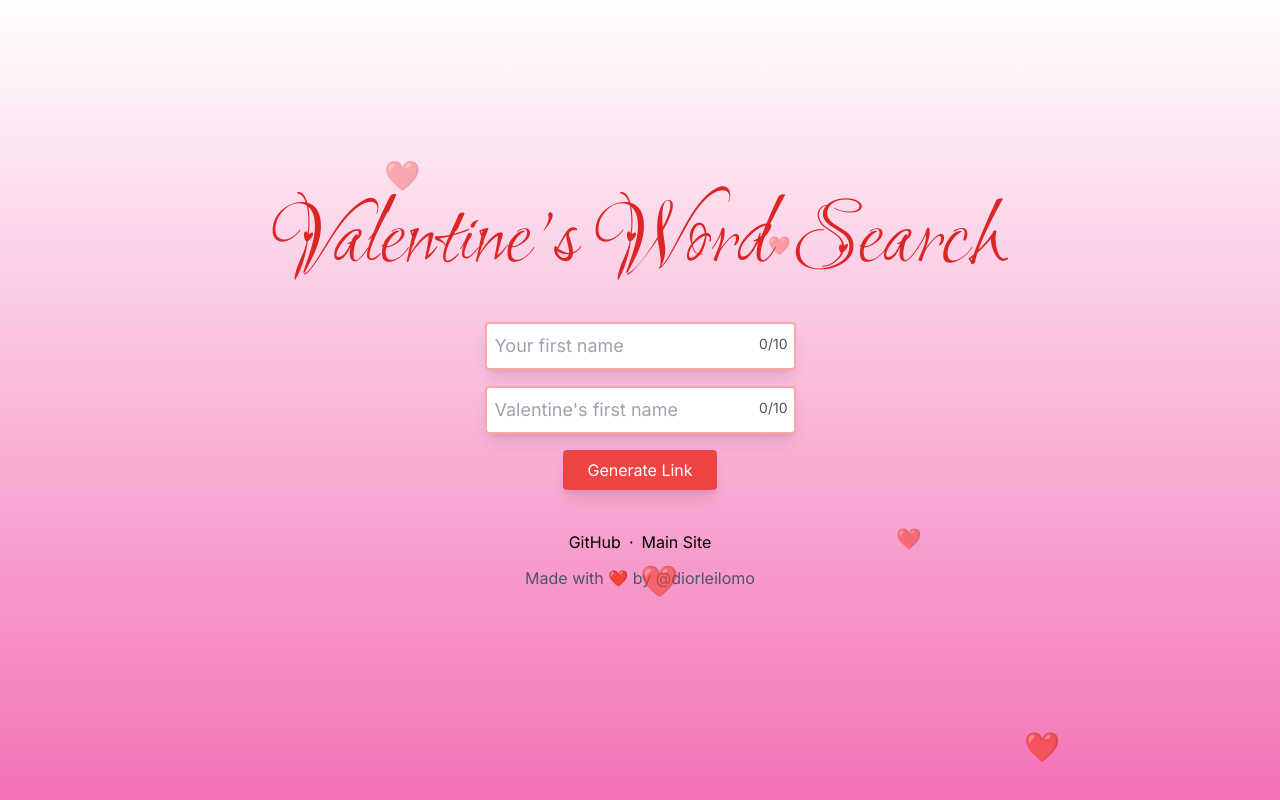
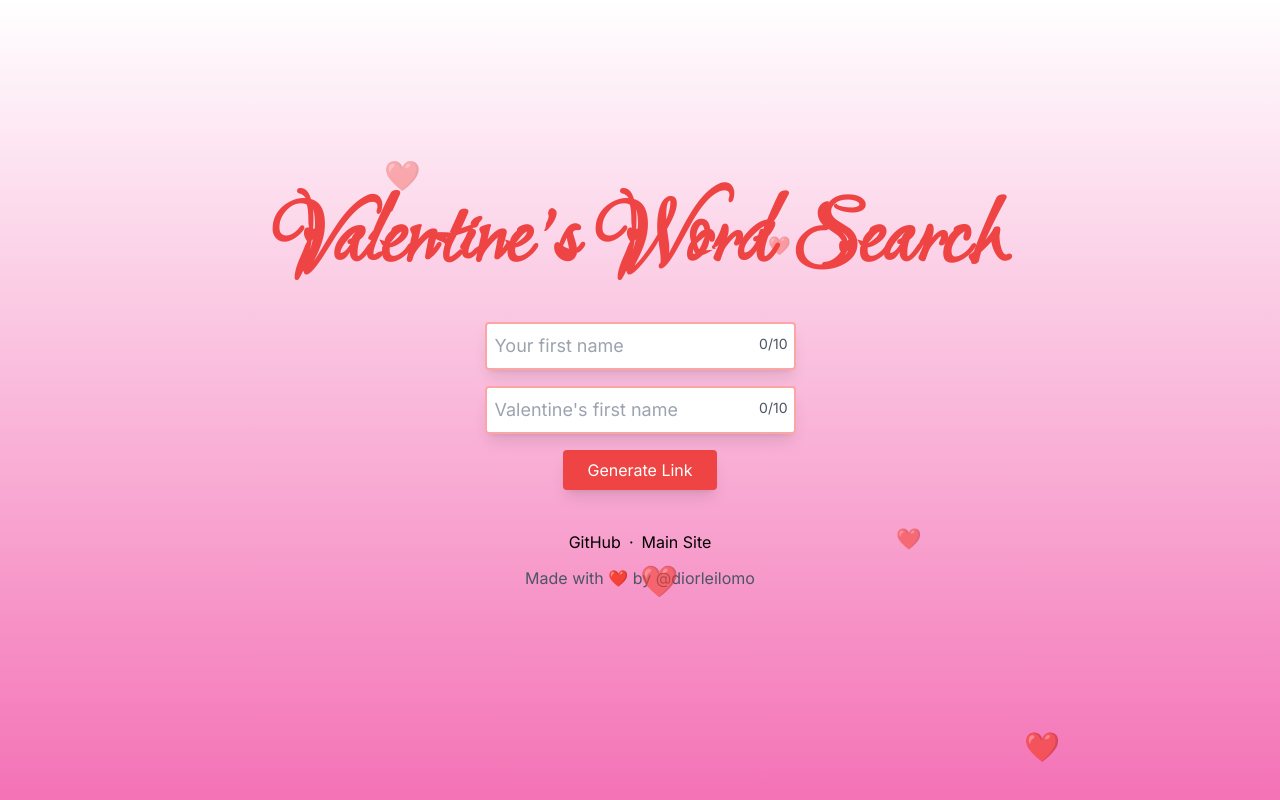
Before and after one commit to skyheat/valentines-word-search, a Next.js app: page / in a window 1280 px wide. Built offline with nearby package versions, Linux system fonts and the light colour scheme; no server answers.

Commit message:
made fonts semibold

```diff
--- a/src/app/_components/WinPage/page.tsx
+++ b/src/app/_components/WinPage/page.tsx
@@ -14,10 +14,10 @@ const WinPage = ({ words }: WinPageProps) => {
     <div className="relative h-full w-full from-pink-400 overflow-hidden bg-gradient-to-t">
       <LoveHearts />
       <div className="z-10 relative flex flex-col items-center justify-center h-full text-center">
-        <h1 className="text-8xl text-red-600 capitalize font-loversquarrel">
+        <h1 className="text-8xl text-red-600 capitalize font-semibold font-loversquarrel">
           {name1} ❤️ {name2}
         </h1>
-        <p className="text-6xl text-red-500 mt-4 font-lovelight">
+        <p className="text-6xl text-red-500 mt-4 font-semibold font-lovelight">
           Be My Valentine?
         </p>
         <div className="mt-10">
--- a/src/app/page.tsx
+++ b/src/app/page.tsx
@@ -44,7 +44,7 @@ export default function Home({}) {
     <main className="relative h-full w-full from-pink-400 overflow-hidden bg-gradient-to-t">
       <div className="flex min-h-screen flex-col items-center justify-center p-6 text-center overflow-hidden">
         <LoveHearts />
-        <h1 className="text-6xl md:text-8xl text-red-600 mb-8 font-lovelight">
+        <h1 className="text-6xl md:text-8xl text-red-500 mb-8 font-semibold font-lovelight">
           Valentine&apos;s Word Search
         </h1>
         <form
```
